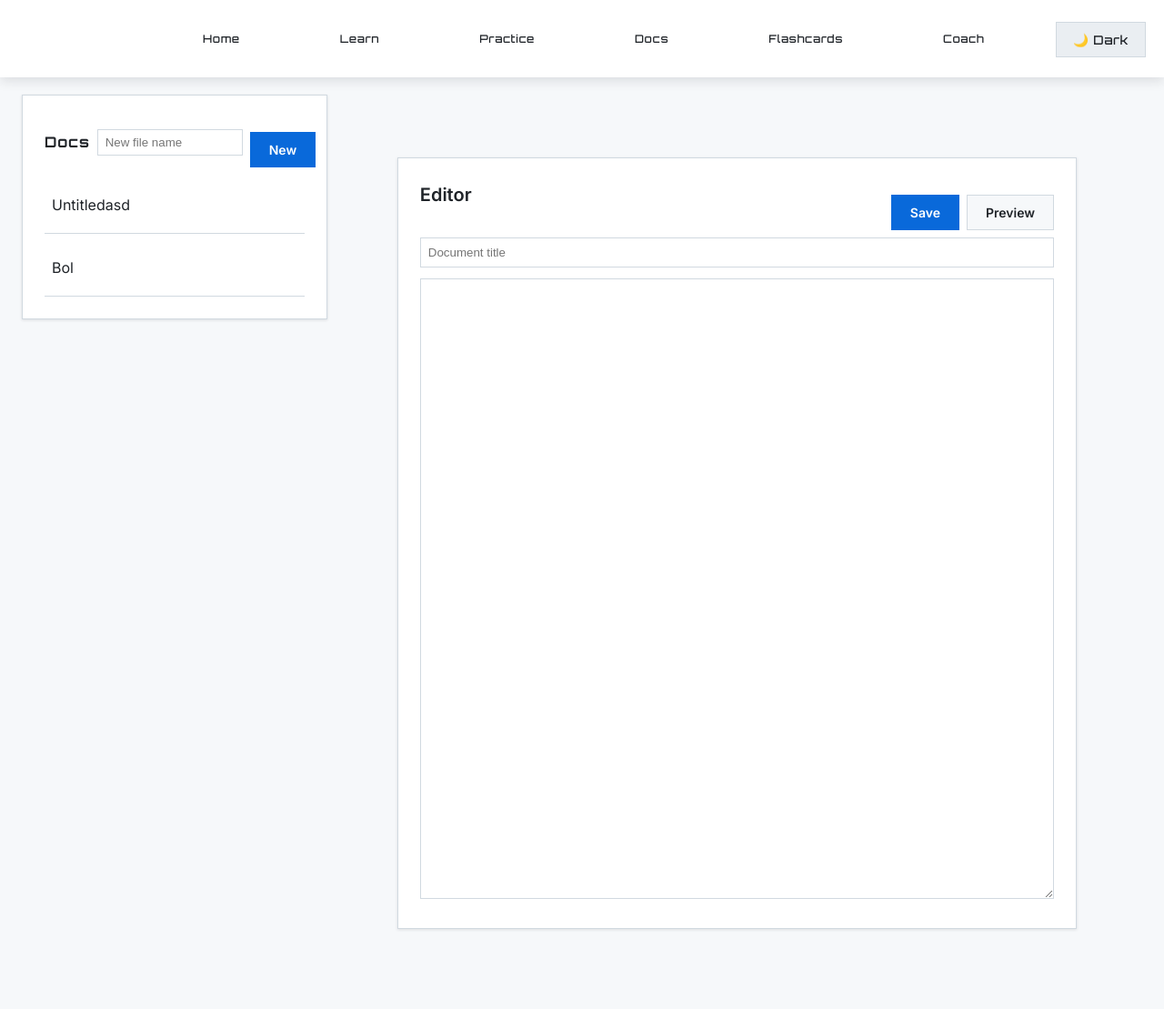
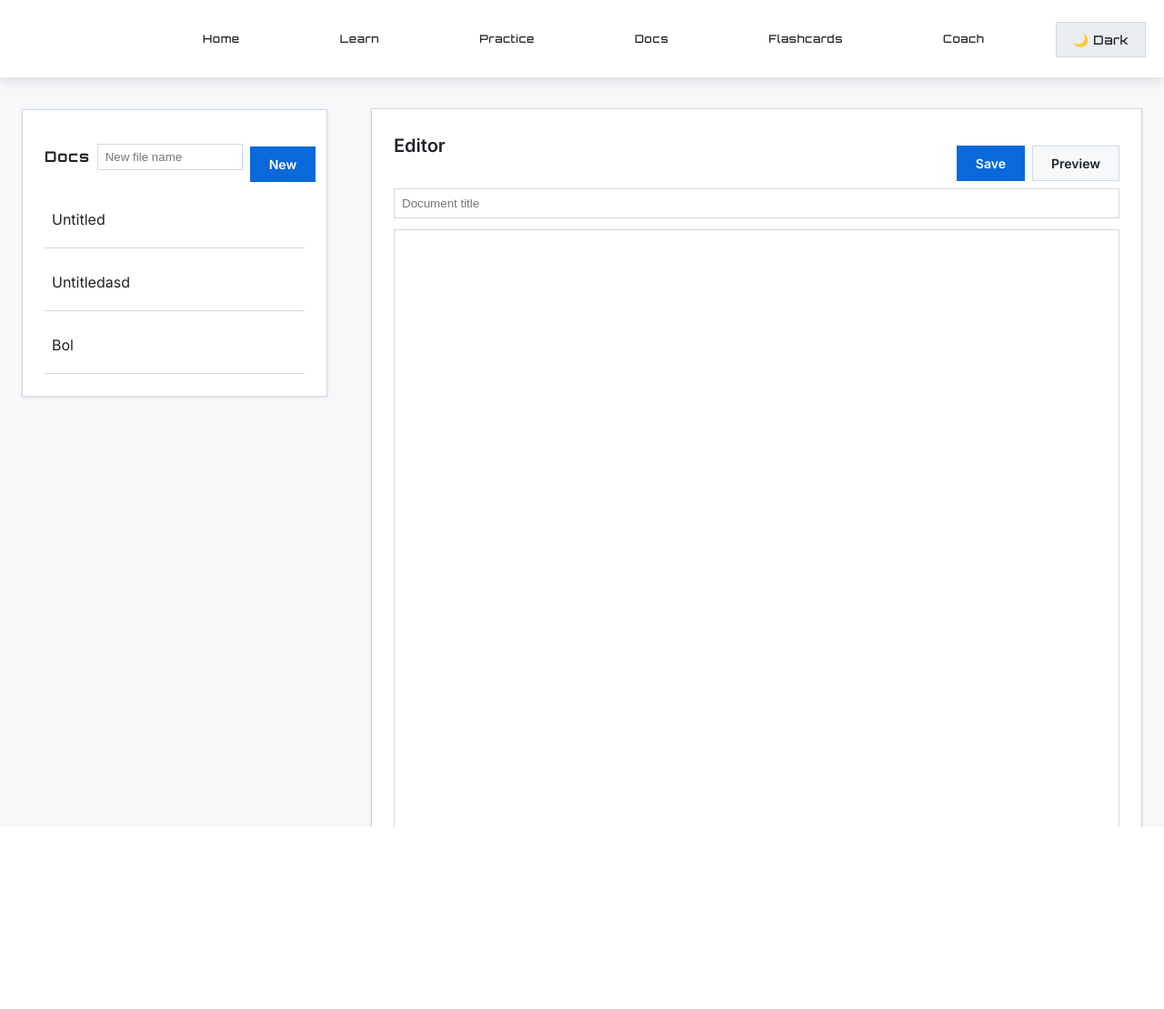
Before and after one commit to fakhrihuseynov/python-platform, a Flask app: page /learn/docs in a window 1280 px wide. Shown: the whole page at 91% size. After the commit the page ends 909 px from the top, so only its background shows below. Run offline with Flask 3, Linux system fonts and the light colour scheme.

Commit message:
Updating window size

```diff
--- a/app/web/templates/docs.html
+++ b/app/web/templates/docs.html
@@ -1,7 +1,7 @@
 {% extends "base.html" %}
 {% block content %}
 <div style="display:flex; gap:1.5rem;">
-  <aside style="position:fixed; left:0; top:64px; bottom:0; width:30%; min-width:240px; overflow:auto; padding:1.5rem; box-sizing:border-box;">
+  <aside style="position:fixed; left:0; top:80px; bottom:0; width:30vw; min-width:240px; overflow:auto; padding:1.5rem; box-sizing:border-box;">
     <div class="card">
       <div style="display:flex; gap:0.5rem; align-items:center; margin-bottom:0.75rem;">
         <h3 class="futuristic-title" style="margin:0; font-size:1rem; flex:1">Docs</h3>
@@ -12,8 +12,8 @@
     </div>
   </aside>
 
-  <section style="flex:1; margin-left:30%; padding:1.5rem; box-sizing:border-box;">
-    <div class="card" style="position:relative;">
+  <section id="docsEditorSection" style="flex:1; padding:1.5rem; box-sizing:border-box; position:fixed; left:30vw; top:95px; right:0; bottom:0; overflow:auto;">
+    <div class="card" style="position:relative; margin:0;">
       <div style="display:flex; align-items:flex-start; justify-content:space-between; gap:1rem;">
         <h3 style="margin-top:0; margin-bottom:0.5rem; flex:1">Editor</h3>
         <div style="display:flex; gap:0.5rem;">
--- a/data/docs/index.json
+++ b/data/docs/index.json
@@ -1 +1 @@
-[{"id": "untitledasd", "name": "Untitledasd"}, {"id": "bol", "name": "Bol"}]
+[{"id": "untitled", "name": "Untitled"}, {"id": "untitledasd", "name": "Untitledasd"}, {"id": "bol", "name": "Bol"}]
```
Also changed, not shown: data/docs/untitled.md (added).
